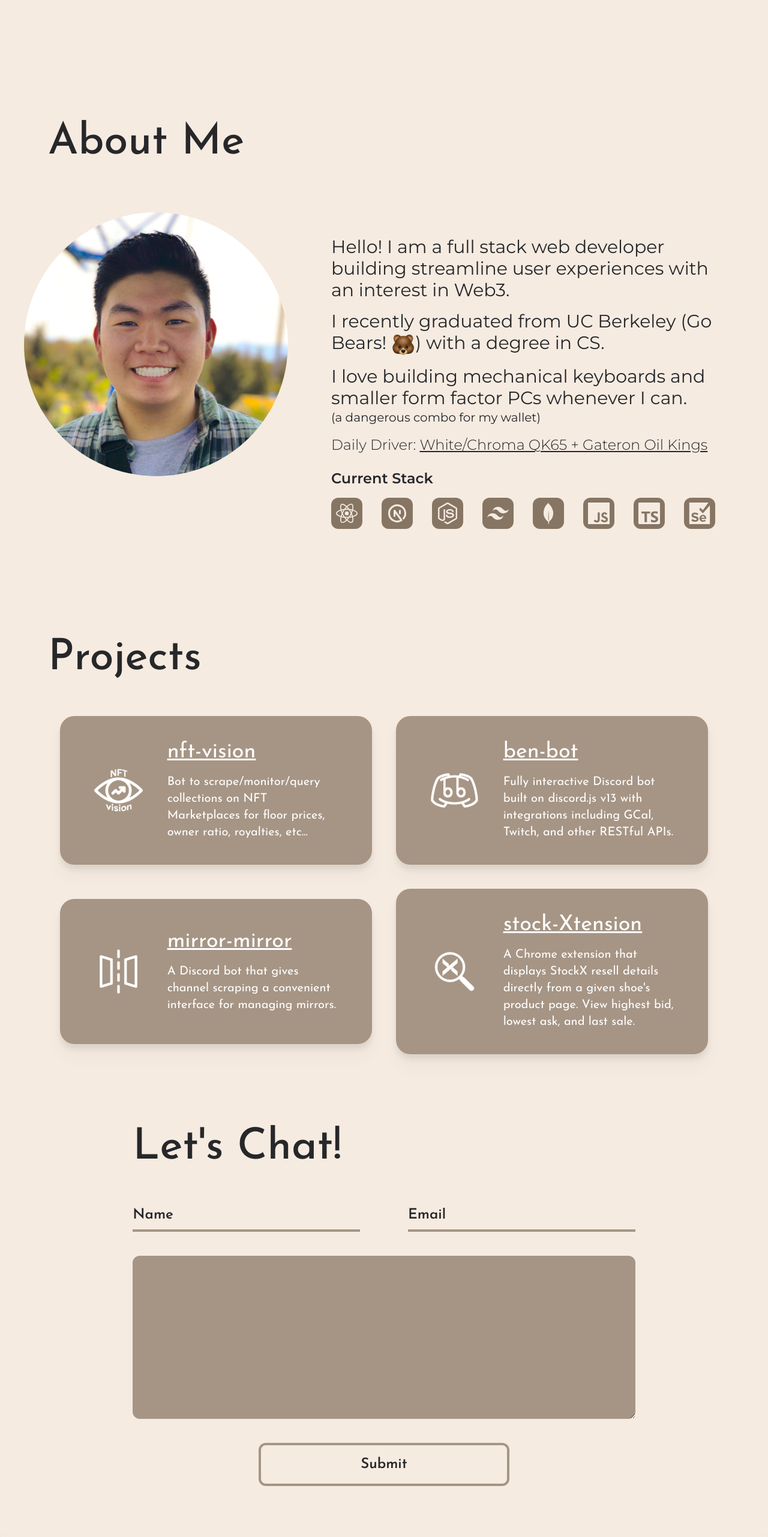
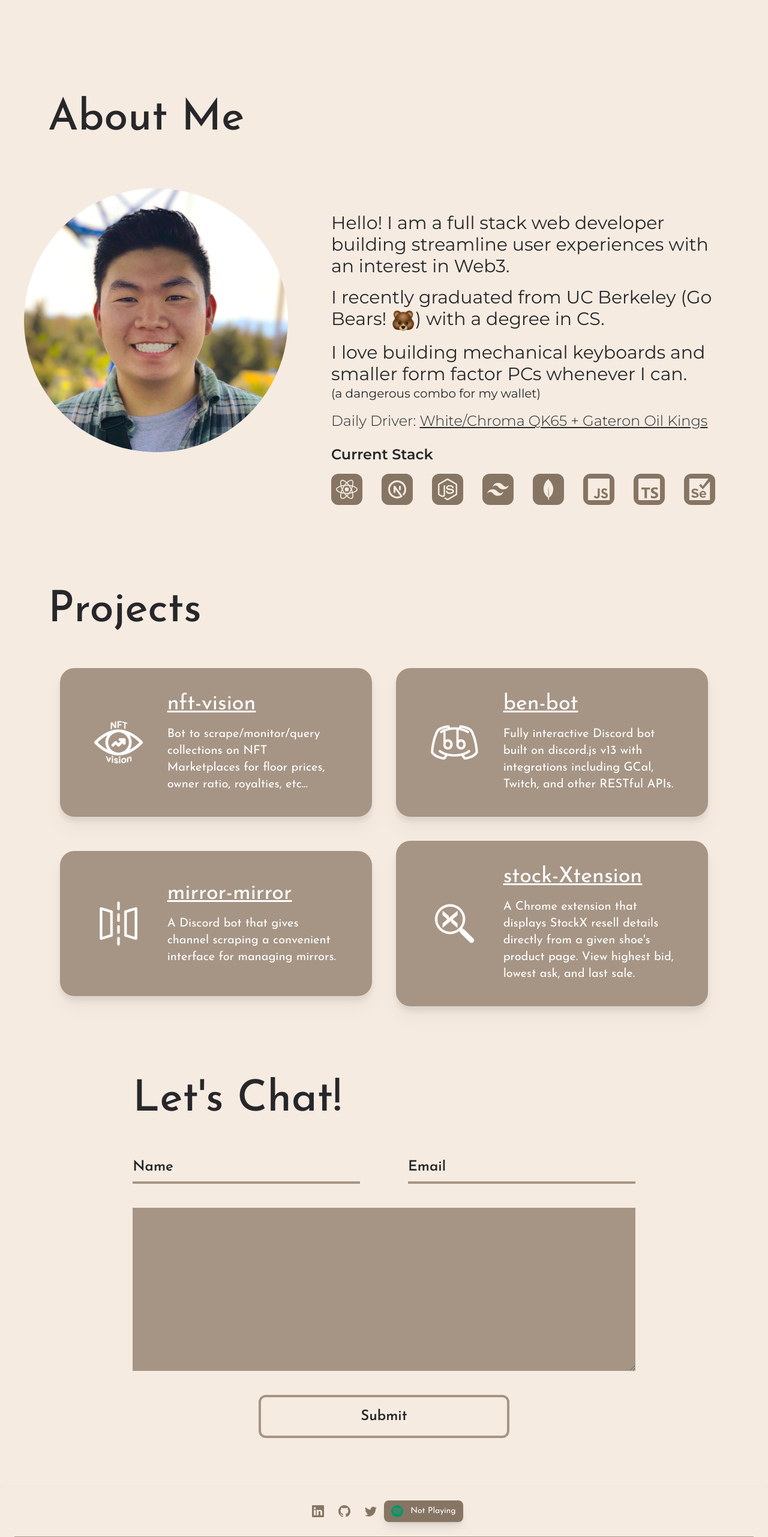
Before and after one commit to ben-yeung/portfolio-site, a Next.js app: page / in a window 1280 px wide. Shown: the part 838-3401 px from the top of the page at 60% size. Built offline with nearby package versions, Linux system fonts and the light colour scheme; no server answers.

Commit message:
Style/margin hotfix

```diff
--- a/pages/index.tsx
+++ b/pages/index.tsx
@@ -182,7 +182,7 @@ export default function Home() {
         </motion.section>
 
         <section id="about" className="section">
-          <div className="px-6 pt-20 lg:pl-20 h-full">
+          <div className="px-6 mt-10 lg:pl-20 h-full">
             <h1 className="text-6xl lg:text-7xl font-josefin font-medium text-center lg:text-left">About Me</h1>
           </div>
           <div className="flex flex-col items-center lg:items-start justify-center lg:flex-row lg:mt-10 xl:mt-20 lg:px-10">
@@ -276,7 +276,7 @@ export default function Home() {
         </section>
 
         <section id="projects" className="section">
-          <div className="px-6 pt-20 lg:pl-20">
+          <div className="px-6 mt-10 lg:pl-20">
             <h1 className="text-6xl lg:text-7xl font-josefin font-medium text-center lg:text-left">Projects</h1>
           </div>
           <div className="flex flex-col xl:px-20 xl:mt-5 xl:flex-row w-full justify-center items-center">
--- a/styles/globals.css
+++ b/styles/globals.css
@@ -46,7 +46,7 @@ select:-webkit-autofill:focus {
 }
 
 .inputmessage {
-  @apply w-full p-6 mt-5 rounded-xl bg-egg-200 dark:bg-zinc-800 duration-500;
+  @apply w-full p-6 mt-5 bg-egg-200 dark:bg-zinc-800 duration-500;
   @apply font-semibold text-lg md:text-xl focus:outline-none;
 }
 
@@ -58,7 +58,7 @@ select:-webkit-autofill:focus {
 }
 
 .menuContainer {
-  @apply absolute w-full min-h-screen top-0 right-0;
+  @apply absolute w-full min-h-screen top-0 right-0 duration-500;
   @apply bg-black/80;
 }
 
@@ -68,7 +68,7 @@ select:-webkit-autofill:focus {
 }
 
 .menuItem {
-  @apply flex flex-row items-center justify-center w-full h-20 my-5 text-2xl;
+  @apply flex flex-row items-center justify-center w-full h-20 my-5 text-2xl duration-500;
 }
 
 :root {
```
